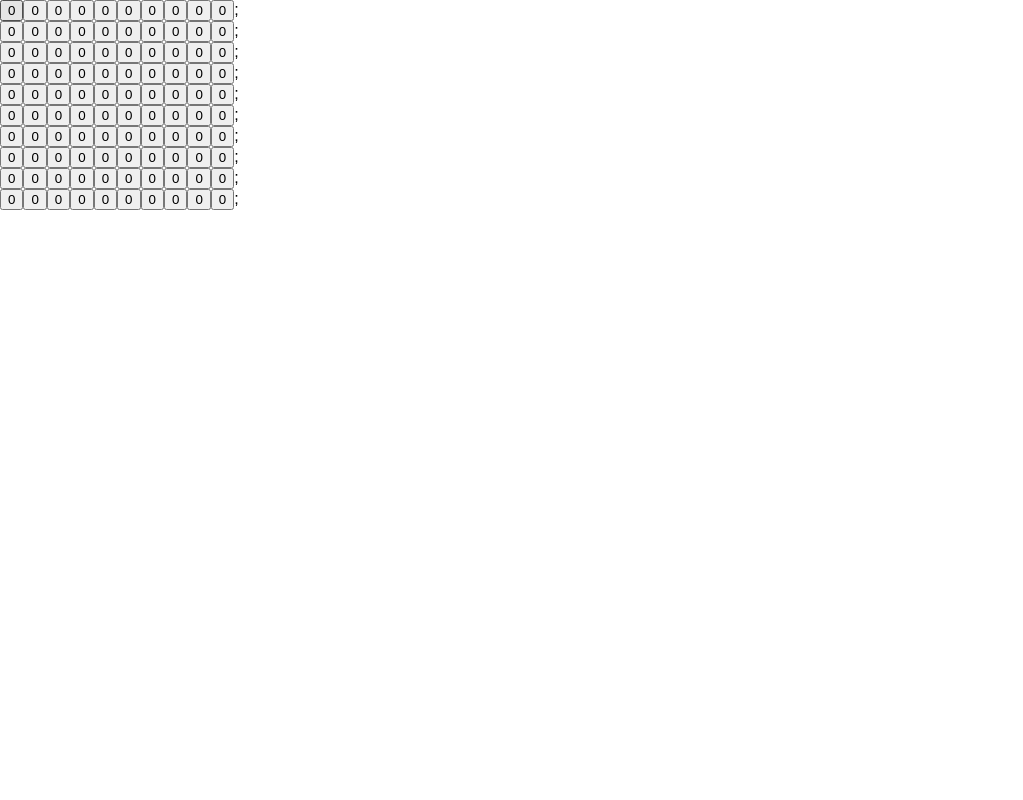
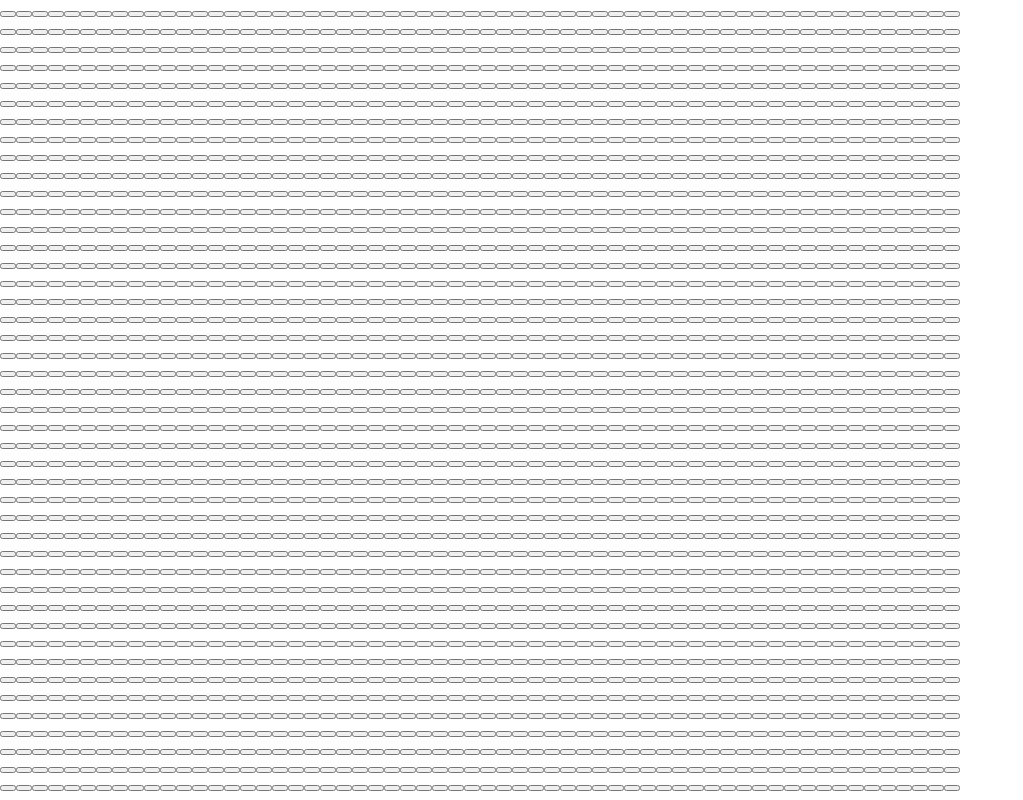
Before and after one commit to SRAlexander/GOL, a React (Create React App) app: page / in a window 1280 px wide. Shown: the top 800 px of the page, without its empty margins (0-1023 px from the left). Built offline with nearby package versions, Linux system fonts and the light colour scheme.

Commit message:
value removed from squares and changed to color indication

```diff
--- a/src/App.css
+++ b/src/App.css
@@ -42,16 +42,21 @@
   background: #fff;
   border: 1px solid #999;
   float: left;
-  font-size: 24px;
+  font-size: 9px;
   font-weight: bold;
   line-height: 34px;
-  height: 34px;
+  height: 10px;
   margin-right: -1px;
   margin-top: -1px;
   padding: 0;
   text-align: center;
-  width: 34px;
+  width: 10px;
 }
+
+.square.alive{
+    background-color: blue;
+}
+
 
 .square:focus {
   outline: none;
--- a/src/index.js
+++ b/src/index.js
@@ -2,11 +2,12 @@
 import ReactDOM from 'react-dom';
 import App from './App';
 import './index.css';
+var classNames = require( 'classnames' );
 
 function Square(props) {
+
     return (
-        <button className="square" onClick={props.onClick} >
-            {props.value}
+        <button className={props.class} onClick={props.onClick} >
         </button>
     );
 }
@@ -14,7 +15,11 @@
 class Board extends React.Component {
 
     renderSquare(x,y) {
-        return <Square key={y} value={this.props.squares[x][y]} onClick={() => this.props.onClick(x,y)} />;
+        var btnClass = classNames({
+            'square': true,
+            'alive': this.props.squares[x][y] === 1
+        });
+        return <Square key={y} class={btnClass} onClick={() => this.props.onClick(x,y)} />;
     }
 
     render() {
@@ -23,16 +28,15 @@
             <div>
                 {this.props.squares.map( function(rowItem, rowIndex)
                 {
-                     return <div className="board-row" key={ rowIndex }>
+                     return (<div className="board-row" key={ rowIndex }>
                         {rowItem.map(function(square, columnIndex)
                         {
-                            console.log("r: " + rowIndex + "c: " + columnIndex )
-                             {return this.renderSquare(rowIndex, columnIndex)}
-                        },this)};
-                        </div>
+                             {return (this.renderSquare(rowIndex, columnIndex))}
+                        },this)}
+                        </div>)
                   },this)}
             </div>
-        );
+        )
     }
 }
 
@@ -40,7 +44,7 @@
     constructor() {
         super();
         this.state = {
-            history: [{squares:Array(10).fill(new Array(10).fill(0))}],
+            history: [{squares:Array(60).fill(new Array(60).fill(0))}],
             stepNumber: 0,
         }
     }
```
